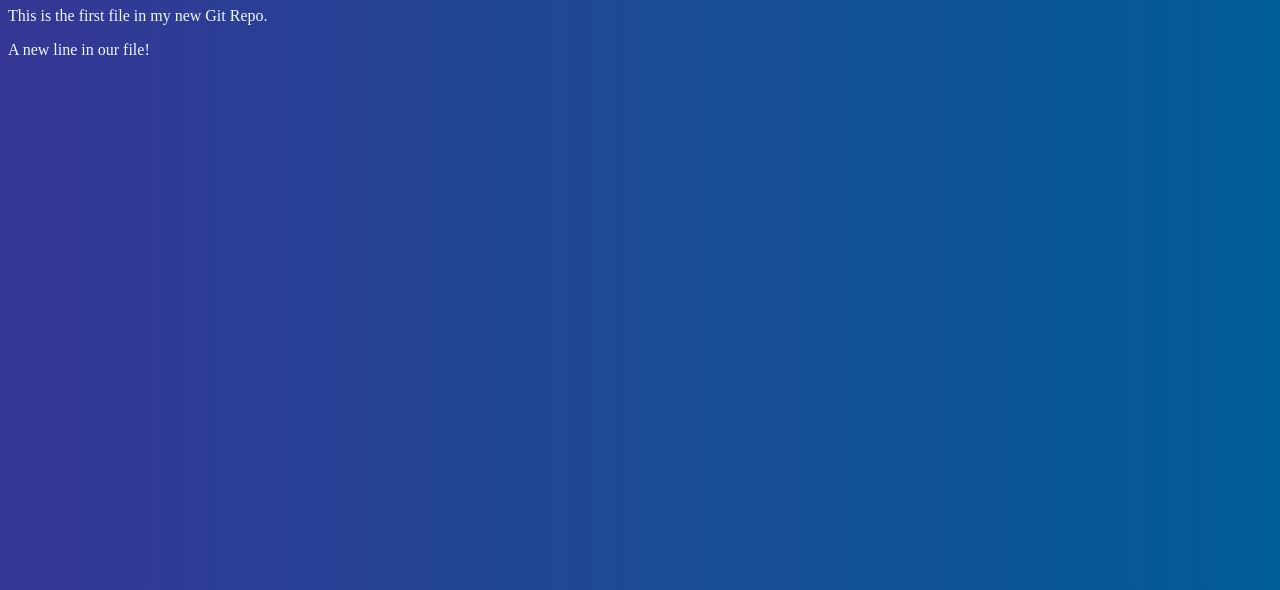
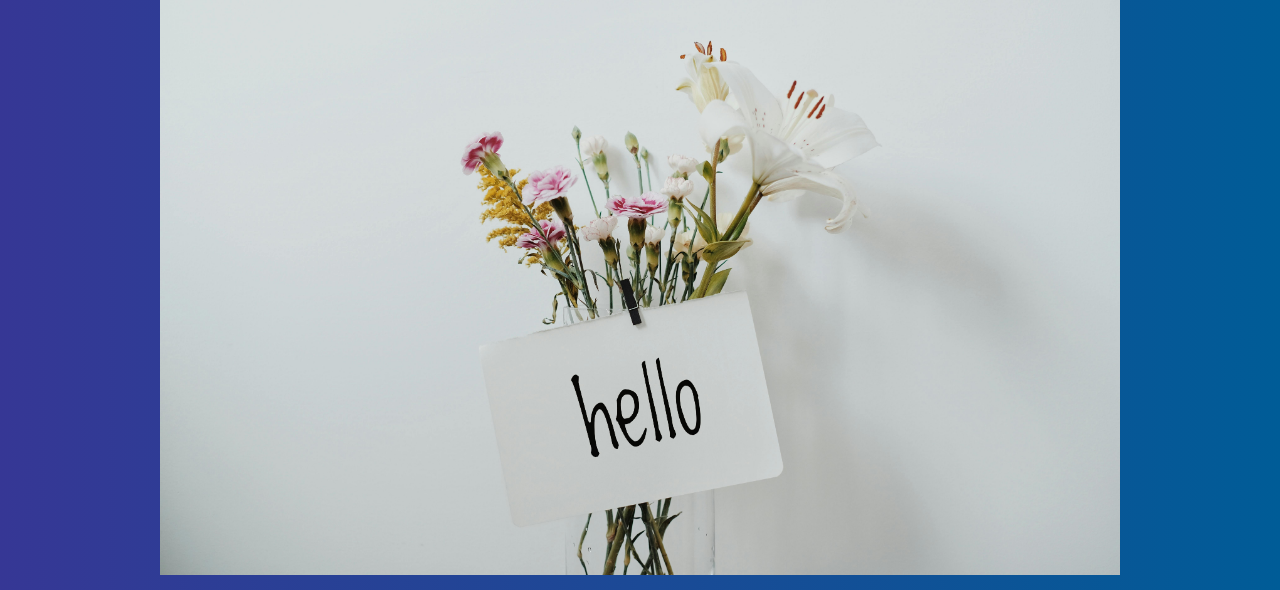
Before and after one commit to Khairul-Islam-1114/w3SchoolgitProject, a plain HTML site: page index.html in a window 1280 px wide. Shown: the part 73-663 px from the top of the page. Drawn offline with Linux system fonts and the light colour scheme.

Commit message:
Added Hello Image

```diff
--- a/index.html
+++ b/index.html
@@ -9,7 +9,9 @@
 </head>
 
 <body>
-
+    <div>
+        <img src="./hello-image.jpg" alt="hello-image">
+    </div>
     <h1>Hello world!</h1>
     <p>This is the first file in my new Git Repo.</p>
     <p>A new line in our file!</p>
--- a/styles.css
+++ b/styles.css
@@ -7,3 +7,10 @@ body {
     /* W3C, IE 10+/ Edge, Firefox 16+, Chrome 26+, Opera 12+, Safari 7+ */
     color: aliceblue;
 }
+
+img{
+    width: 100%;
+    max-width: 960px;
+    display: block;
+    margin:auto;
+}
```
Also changed, not shown: hello-image.jpg (added).
